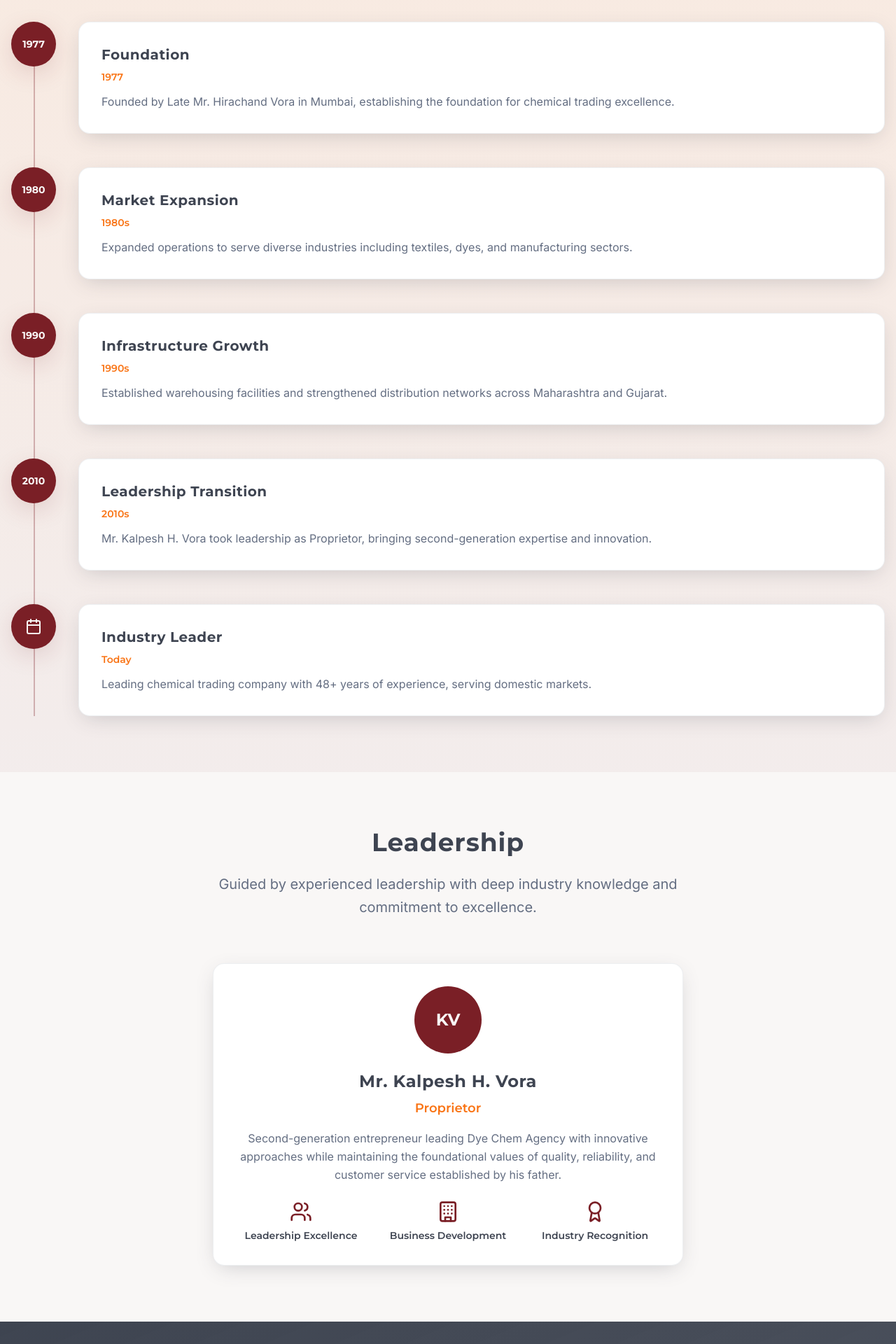
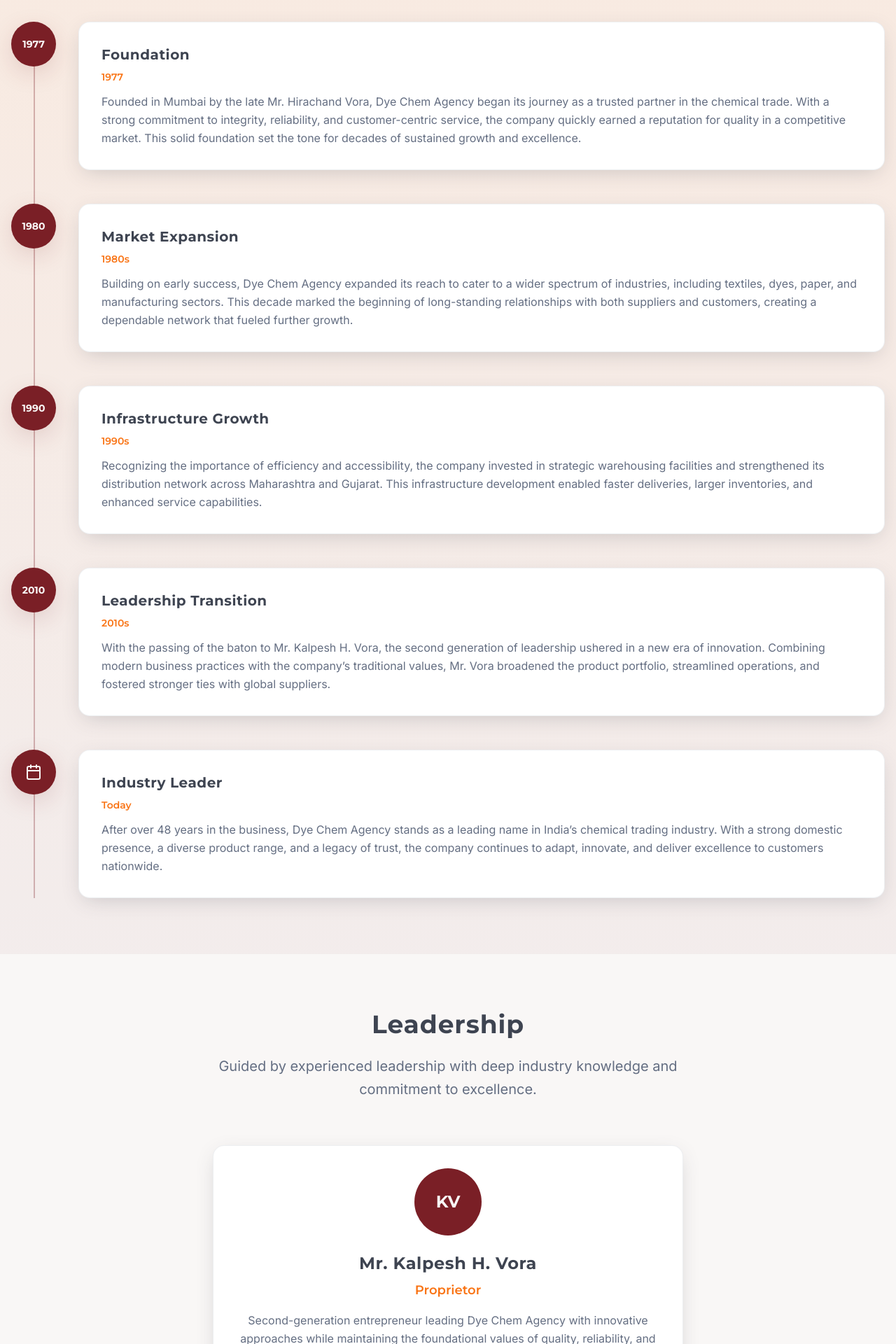
Before and after one commit to UtkarshRanjan07/Dye_chem_agency_website, a React (Vite) app: page /about in a window 1280 px wide. Shown: the part 1300-3220 px from the top of the page at 70% size. Built offline with nearby package versions, Linux system fonts and the light colour scheme.

Commit message:
Updated about us section

```diff
--- a/src/pages/About.tsx
+++ b/src/pages/About.tsx
@@ -8,17 +8,17 @@ const About = () => {
     {
       year: "1977",
       title: "Foundation",
-      description: "Founded by Late Mr. Hirachand Vora in Mumbai, establishing the foundation for chemical trading excellence.",
+      description: "Founded in Mumbai by the late Mr. Hirachand Vora, Dye Chem Agency began its journey as a trusted partner in the chemical trade. With a strong commitment to integrity, reliability, and customer-centric service, the company quickly earned a reputation for quality in a competitive market. This solid foundation set the tone for decades of sustained growth and excellence.",
     },
     {
       year: "1980s",
       title: "Market Expansion",
-      description: "Expanded operations to serve diverse industries including textiles, dyes, and manufacturing sectors.",
+      description: "Building on early success, Dye Chem Agency expanded its reach to cater to a wider spectrum of industries, including textiles, dyes, paper, and manufacturing sectors. This decade marked the beginning of long-standing relationships with both suppliers and customers, creating a dependable network that fueled further growth.",
     },
     {
       year: "1990s",
       title: "Infrastructure Growth",
-      description: "Established warehousing facilities and strengthened distribution networks across Maharashtra and Gujarat.",
+      description: "Recognizing the importance of efficiency and accessibility, the company invested in strategic warehousing facilities and strengthened its distribution network across Maharashtra and Gujarat. This infrastructure development enabled faster deliveries, larger inventories, and enhanced service capabilities.",
     },
     //{
     //  year: "2000s",
@@ -28,12 +28,12 @@ const About = () => {
     {
       year: "2010s",
       title: "Leadership Transition",
-      description: "Mr. Kalpesh H. Vora took leadership as Proprietor, bringing second-generation expertise and innovation.",
+      description: "With the passing of the baton to Mr. Kalpesh H. Vora, the second generation of leadership ushered in a new era of innovation. Combining modern business practices with the company’s traditional values, Mr. Vora broadened the product portfolio, streamlined operations, and fostered stronger ties with global suppliers.",
     },
     {
       year: "Today",
       title: "Industry Leader",
-      description: "Leading chemical trading company with 48+ years of experience, serving domestic markets.",
+      description: "After over 48 years in the business, Dye Chem Agency stands as a leading name in India’s chemical trading industry. With a strong domestic presence, a diverse product range, and a legacy of trust, the company continues to adapt, innovate, and deliver excellence to customers nationwide.",
     },
   ];
 
@@ -170,7 +170,7 @@ const About = () => {
               </div>
 
               <p className="text-muted-foreground font-inter leading-relaxed mb-6">
-                Second-generation entrepreneur leading Dye Chem Agency with innovative approaches while maintaining the foundational values of quality, reliability, and customer service established by his father.
+              Second-generation entrepreneur leading Dye Chem Agency with innovative approaches while maintaining the foundational values of quality, reliability, and customer service established by his father. With over two decades of experience in the chemical trading industry, he possesses deep expertise in sourcing, supply chain management, and global market trends. His strategic vision has expanded the company’s product portfolio and strengthened relationships with leading manufacturers and clients across multiple industries.
               </p>
 
               <div className="grid grid-cols-1 md:grid-cols-3 gap-6">
```
